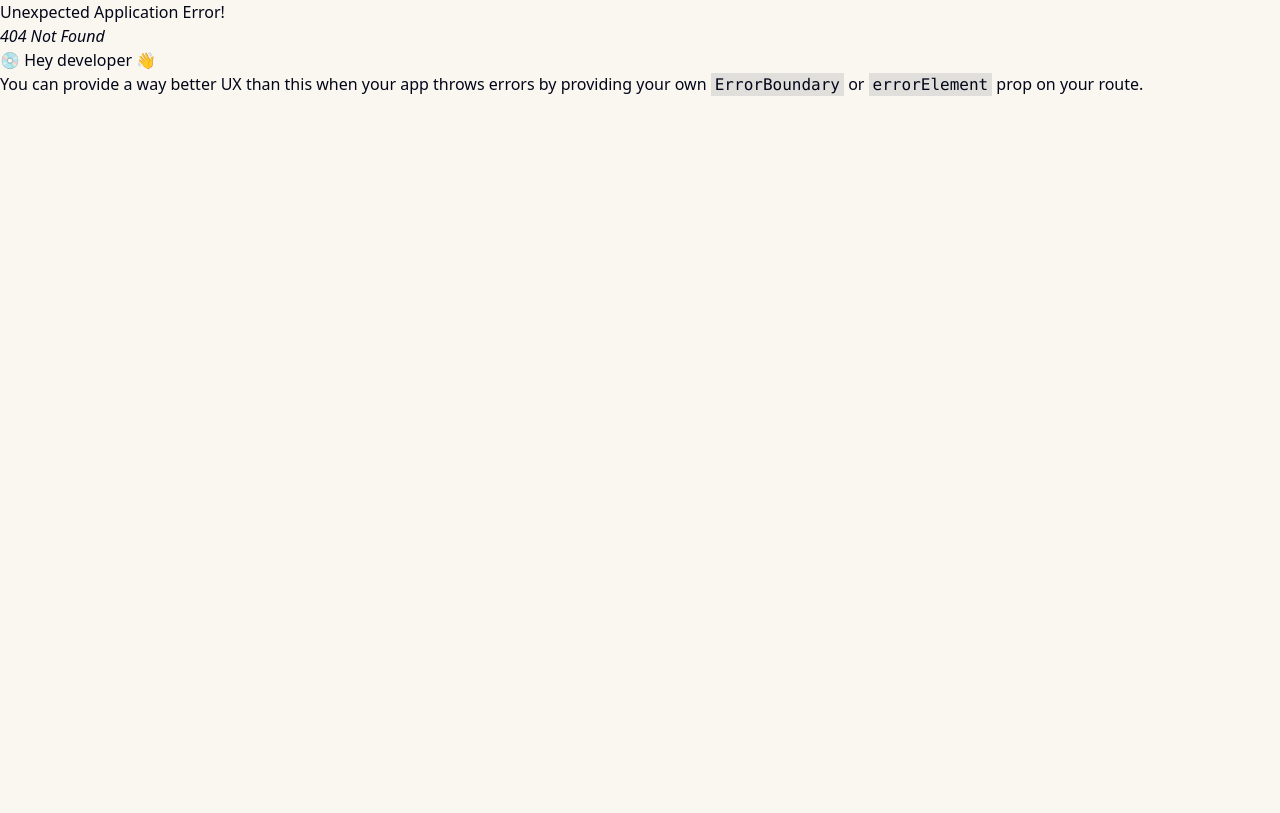
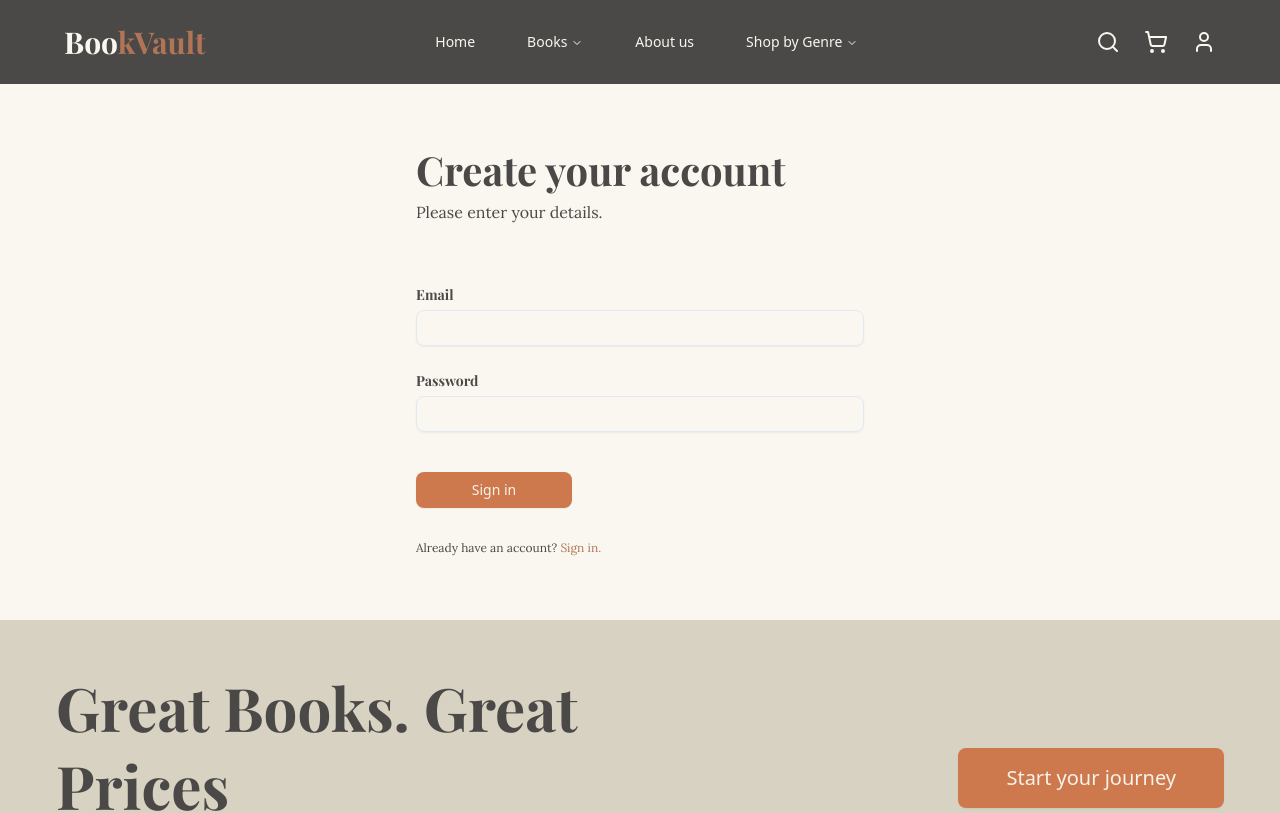
Before and after one commit to gjyannDev/book-vault, a React (Vite) app: page /signup in a window 1280 px wide. Before the commit this address had no page. Shown: the top 813 px of the page. Built offline with nearby package versions, Linux system fonts and the light colour scheme.

Commit message:
chore: created sign up page structure

```diff
--- a/src/pages/SigninPage.tsx
+++ b/src/pages/SigninPage.tsx
@@ -33,7 +33,7 @@ export default function SigninPage() {
               "xl:text-[2.5rem]"
             )}
           >
-            Create your account
+            Welcome Back!
           </h1>
           <p className="font-lora-regular text-sm xl:text-base">
             Please enter your details.
--- a/src/pages/SignupPage.tsx
+++ b/src/pages/SignupPage.tsx
@@ -1,7 +1,57 @@
+import AuthForm from "@/components/auth/AuthForm";
+import { signInSchema } from "@/schemas/auth.schemas";
+import type { TSignInSchema } from "@/types/bookTypes";
+import { zodResolver } from "@hookform/resolvers/zod";
+import clsx from "clsx";
+import { useForm } from "react-hook-form";
+import { Link } from "react-router-dom";
+
 export default function SignupPage() {
+  const {
+    register,
+    handleSubmit,
+    formState: { errors },
+    reset,
+  } = useForm<TSignInSchema>({
+    resolver: zodResolver(signInSchema),
+  });
+
+  function onSubmit(data: TSignInSchema) {
+    console.log("data submitted: ", data);
+    //it reset after submitting
+    reset();
+  }
+
   return (
-    <div className="">
-
+    <div className="flex flex-col w-full max-w-md mx-auto my-16 gap-6 md:gap-8">
+      <div className="flex flex-col gap-16">
+        <div className="md:flex md:flex-col md:gap-2">
+          <h1
+            className={clsx(
+              "font-playfair-bold text-3xl",
+              "md:text-4xl",
+              "xl:text-[2.5rem]"
+            )}
+          >
+            Create your account
+          </h1>
+          <p className="font-lora-regular text-sm xl:text-base">
+            Please enter your details.
+          </p>
+        </div>
+        <AuthForm
+          handleSubmit={handleSubmit}
+          onSubmit={onSubmit}
+          register={register}
+          errors={errors}
+        />
+      </div>
+      <p className="font-lora-regular text-xs">
+        Already have an account?{" "}
+        <span className="text-[var(--primary-clr)] cursor-pointer">
+          <Link to="/signin">Sign in.</Link>
+        </span>
+      </p>
     </div>
-  )
+  );
 }
--- a/src/routes.tsx
+++ b/src/routes.tsx
@@ -4,6 +4,7 @@ import BookListPage from "./features/books/pages/BookListPage";
 import AboutPage from "./pages/AboutPage";
 import HomePage from "./pages/HomePage";
 import SigninPage from "./pages/SigninPage";
+import SignupPage from "./pages/SignupPage";
 
 const routes = [
   {
@@ -13,6 +14,7 @@ const routes = [
       { index: true, element: <HomePage /> },
       { path: "about", element: <AboutPage /> },
       { path: "signin", element: <SigninPage /> },
+      { path: "signup", element: <SignupPage /> },
       { path: "books/:all", element: <BookListPage /> },
       { path: "books/:bestseller", element: <BookListPage /> },
       { path: "books/:Fiction", element: <BookListPage /> },
```
